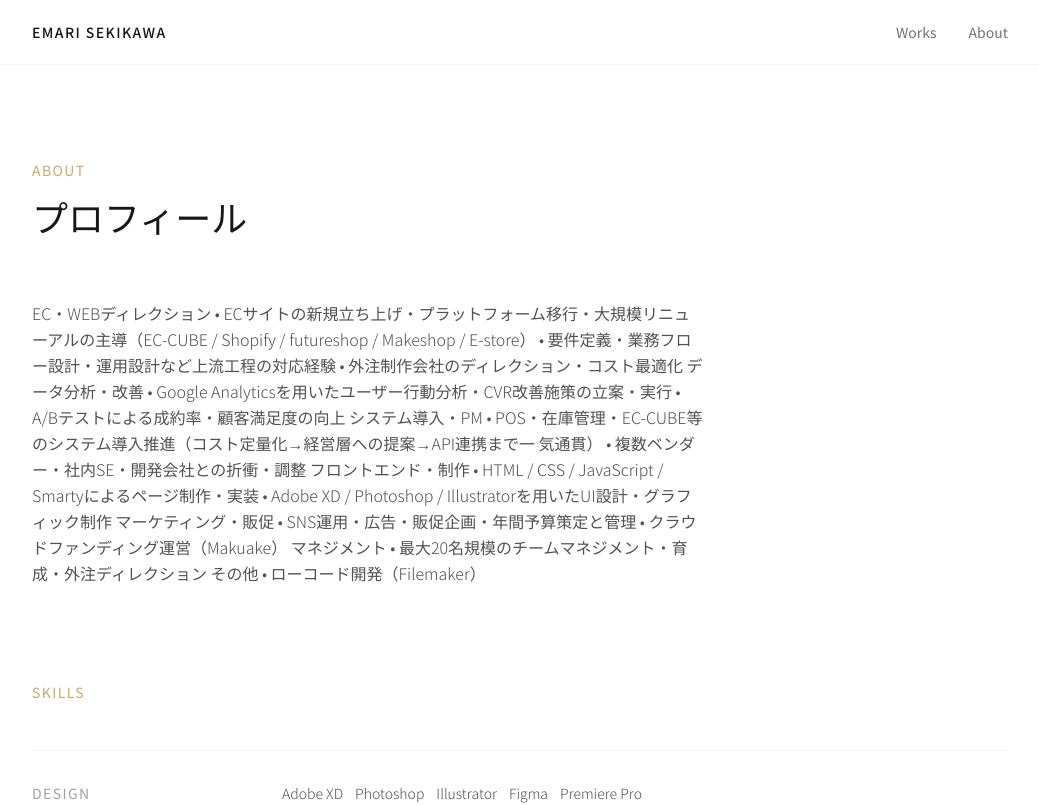
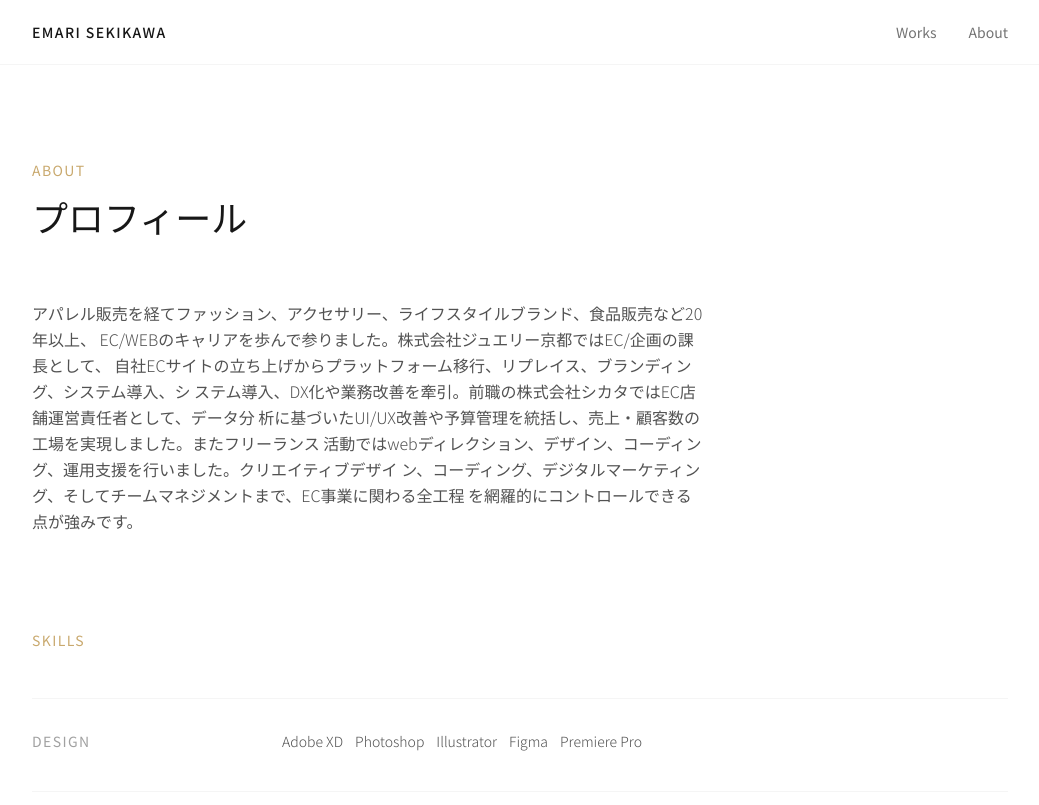
Before and after one commit to es1111101110/portfolio, a Next.js app: page /about in a window 1280 px wide. Shown: the top 805 px of the page, without its empty margins (120-1159 px from the left). Built offline with nearby package versions, Linux system fonts and the light colour scheme.

Commit message:
Update page text

```diff
--- a/app/about/page.tsx
+++ b/app/about/page.tsx
@@ -29,28 +29,14 @@ export default function AboutPage() {
                 {/* Bio */}
                 <div className="grid grid-cols-1 gap-6 mb-24 max-w-2xl">
                     <p className="text-neutral-600 font-light leading-relaxed">
-                        EC・WEBディレクション
-                        • ECサイトの新規立ち上げ・プラットフォーム移行・大規模リニューアルの主導（EC-CUBE / Shopify /
-                        futureshop / Makeshop / E-store）
-                        • 要件定義・業務フロー設計・運用設計など上流工程の対応経験
-                        • 外注制作会社のディレクション・コスト最適化
-                        データ分析・改善
-                        • Google Analyticsを用いたユーザー行動分析・CVR改善施策の立案・実行
-                        • A/Bテストによる成約率・顧客満足度の向上
-                        システム導入・PM
-                        • POS・在庫管理・EC-CUBE等のシステム導入推進（コスト定量化→経営層への提案→API連携まで一
-                        気通貫）
-                        • 複数ベンダー・社内SE・開発会社との折衝・調整
-                        フロントエンド・制作
-                        • HTML / CSS / JavaScript / Smartyによるページ制作・実装
-                        • Adobe XD / Photoshop / Illustratorを用いたUI設計・グラフィック制作
-                        マーケティング・販促
-                        • SNS運用・広告・販促企画・年間予算策定と管理
-                        • クラウドファンディング運営（Makuake）
-                        マネジメント
-                        • 最大20名規模のチームマネジメント・育成・外注ディレクション
-                        その他
-                        • ローコード開発（Filemaker）
+                        アパレル販売を経てファッション、アクセサリー、ライフスタイルブランド、食品販売など20年以上、
+                        EC/WEBのキャリアを歩んで参りました。株式会社ジュエリー京都ではEC/企画の課長として、
+                        自社ECサイトの立ち上げからプラットフォーム移行、リプレイス、ブランディング、システム導入、シ
+                        ステム導入、DX化や業務改善を牽引。前職の株式会社シカタではEC店舗運営責任者として、データ分
+                        析に基づいたUI/UX改善や予算管理を統括し、売上・顧客数の工場を実現しました。またフリーランス
+                        活動ではwebディレクション、デザイン、コーディング、運用支援を行いました。クリエイティブデザイ
+                        ン、コーディング、デジタルマーケティング、そしてチームマネジメントまで、EC事業に関わる全工程
+                        を網羅的にコントロールできる点が強みです。
                     </p>
                 </div>
 
```
